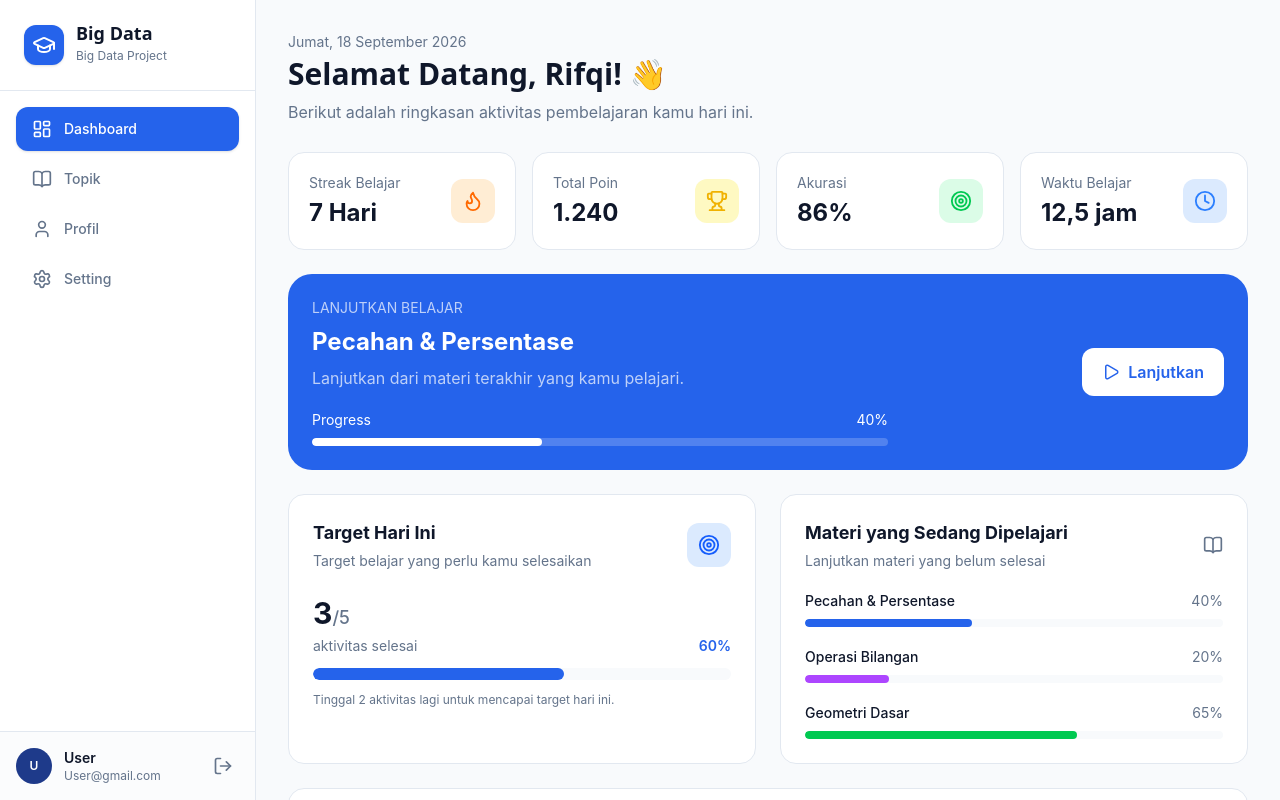
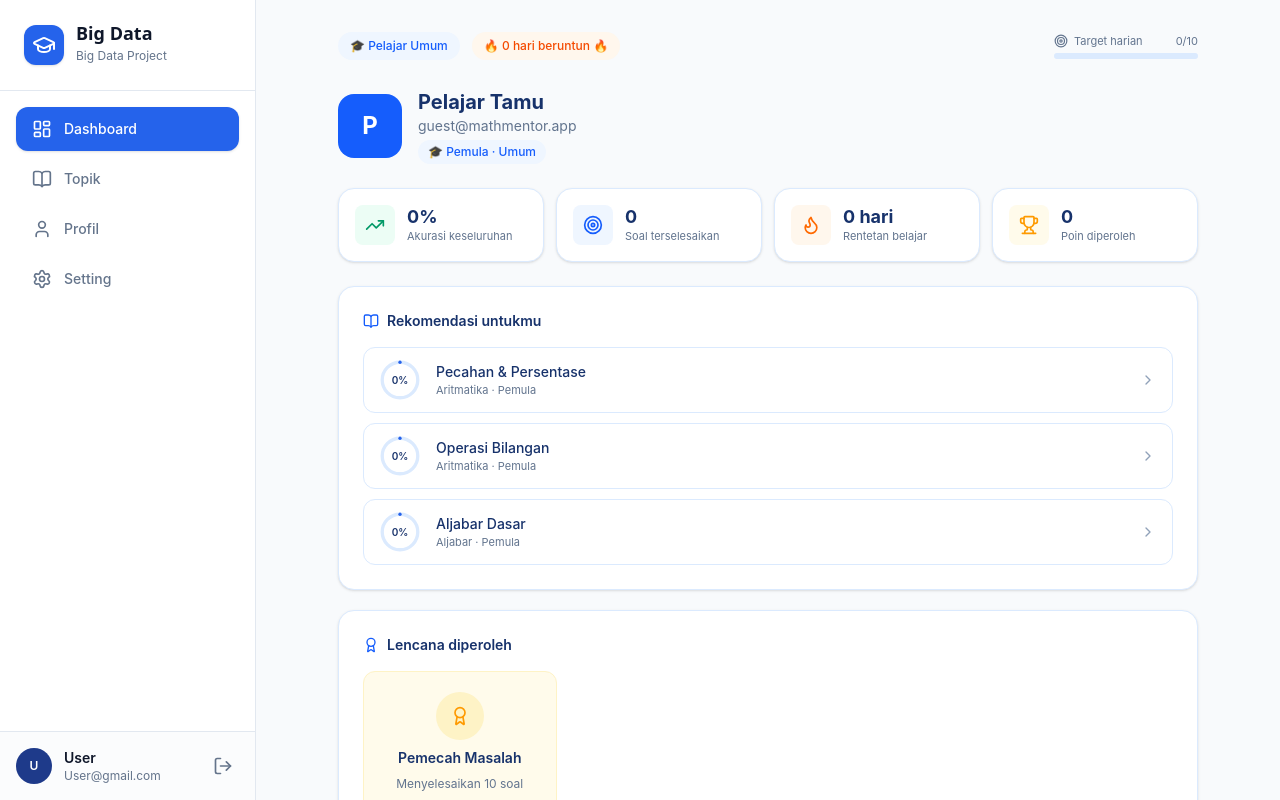
Before and after one commit to Project-Big-Data-26/Project_Nolla, a React (Vite) app in the folder frontend/: page / in a window 1280 px wide. Shown: the top 800 px of the page. Built offline with nearby package versions, Linux system fonts and the light colour scheme.

Commit message:
feat: tambah halaman personalization profile pakai Navbar dan lucide-react

```diff
--- a/frontend/package.json
+++ b/frontend/package.json
@@ -15,10 +15,10 @@
     "lucide-react": "^1.47.0",
     "react": "^19.2.8",
     "react-dom": "^19.2.8",
-    "react-router-dom": "^7.18.4",
-    "tailwindcss": "^4.3.3"
+    "react-router-dom": "^7.18.4"
   },
   "devDependencies": {
+    "@tailwindcss/postcss": "^4.3.3",
     "@types/react": "^19.2.18",
     "@types/react-dom": "^19.2.7",
     "@vitejs/plugin-react": "^6.1.1",
--- /dev/null
+++ b/frontend/postcss.config.js
@@ -0,0 +1,5 @@
+export default {
+    plugins: {
+        "@tailwindcss/postcss": {},
+    },
+}
--- a/frontend/src/App.jsx
+++ b/frontend/src/App.jsx
@@ -1,7 +1,7 @@
-import Dashboard from "./pages/Dashboard";
+import PersonalizationProfile from "./pages/PersonalizationProfile";
 
 function App() {
-  return <Dashboard />;
+  return <PersonalizationProfile />;
 }
 
 export default App;
--- /dev/null
+++ b/frontend/src/pages/PersonalizationProfile.jsx
@@ -0,0 +1,162 @@
+import Navbar from '../components/Navbar'
+import {
+    Target,
+    TrendingUp,
+    Flame,
+    Trophy,
+    Award,
+    ChevronRight,
+    BookOpen,
+} from 'lucide-react'
+
+const user = {
+    name: 'Pelajar Tamu',
+    email: 'guest@mathmentor.app',
+    level: 'Pemula',
+    track: 'Umum',
+}
+
+const stats = [
+    { label: 'Akurasi keseluruhan', value: '0%', icon: TrendingUp, tint: 'text-emerald-600 bg-emerald-50' },
+    { label: 'Soal terselesaikan', value: '0', icon: Target, tint: 'text-blue-600 bg-blue-50' },
+    { label: 'Rentetan belajar', value: '0 hari', icon: Flame, tint: 'text-orange-500 bg-orange-50' },
+    { label: 'Poin diperoleh', value: '0', icon: Trophy, tint: 'text-amber-500 bg-amber-50' },
+]
+
+const recommendations = [
+    { title: 'Pecahan & Persentase', category: 'Aritmatika · Pemula', progress: 0 },
+    { title: 'Operasi Bilangan', category: 'Aritmatika · Pemula', progress: 0 },
+    { title: 'Aljabar Dasar', category: 'Aljabar · Pemula', progress: 0 },
+]
+
+const badges = [
+    { title: 'Pemecah Masalah', description: 'Menyelesaikan 10 soal' },
+]
+
+export default function PersonalizationProfile() {
+    return (
+        <div className="flex min-h-screen bg-neutral-bg">
+            <Navbar />
+
+            <main className="flex-1 overflow-y-auto p-4 sm:p-6 lg:p-8">
+                <div className="mx-auto w-full max-w-[860px]">
+
+                    <div className="mb-7 flex flex-wrap items-center justify-between gap-4">
+                        <div className="flex items-center gap-3">
+                            <span className="flex items-center gap-1.5 rounded-full bg-blue-50 px-3 py-1.5 text-xs font-medium text-blue-600">
+                                🎓 Pelajar {user.track}
+                            </span>
+                            <span className="rounded-full bg-orange-50 px-3 py-1.5 text-xs font-medium text-orange-600">
+                                🔥 0 hari beruntun 🔥
+                            </span>
+                        </div>
+
+                        <div className="w-36">
+                            <div className="mb-1 flex items-center justify-between text-[11px] text-slate-500">
+                                <span className="flex items-center gap-1.5">
+                                    <Target className="h-3.5 w-3.5" />
+                                    Target harian
+                                </span>
+                                <span>0/10</span>
+                            </div>
+                            <div className="h-1.5 rounded-full bg-blue-100">
+                                <div className="h-full w-0 rounded-full bg-blue-500" />
+                            </div>
+                        </div>
+                    </div>
+
+                    <div className="mb-6 flex items-center gap-4">
+                        <div className="flex h-16 w-16 shrink-0 items-center justify-center rounded-2xl bg-blue-600 text-2xl font-bold text-white">
+                            {user.name.charAt(0)}
+                        </div>
+                        <div>
+                            <h2 className="text-xl font-bold text-[#17326b]">{user.name}</h2>
+                            <p className="text-sm text-slate-500">{user.email}</p>
+                            <span className="mt-1 inline-flex items-center gap-1 rounded-full bg-blue-50 px-2.5 py-1 text-xs font-medium text-blue-600">
+                                🎓 {user.level} · {user.track}
+                            </span>
+                        </div>
+                    </div>
+
+                    <div className="mb-6 grid grid-cols-2 gap-3 lg:grid-cols-4">
+                        {stats.map(({ label, value, icon: Icon, tint }) => (
+                            <div key={label} className="flex items-center gap-3 rounded-2xl border border-blue-100 bg-white p-4 shadow-sm">
+                                <div className={`flex h-10 w-10 shrink-0 items-center justify-center rounded-lg ${tint}`}>
+                                    <Icon className="h-5 w-5" />
+                                </div>
+                                <div>
+                                    <p className="text-lg font-bold leading-tight text-[#17326b]">{value}</p>
+                                    <p className="text-[11px] text-slate-500">{label}</p>
+                                </div>
+                            </div>
+                        ))}
+                    </div>
+
+                    <section className="mb-5 rounded-2xl border border-blue-100 bg-white p-5 shadow-sm sm:p-6">
+                        <div className="mb-4 flex items-center gap-2">
+                            <span className="text-blue-600"><BookOpen className="h-4 w-4" /></span>
+                            <h3 className="text-sm font-semibold text-[#17326b]">Rekomendasi untukmu</h3>
+                        </div>
+
+                        <div className="space-y-2.5">
+                            {recommendations.map(({ title, category, progress }) => (
+                                <button
+                                    key={title}
+                                    type="button"
+                                    className="flex w-full items-center gap-4 rounded-xl border border-blue-100 px-4 py-3 text-left transition hover:border-blue-300"
+                                >
+                                    <div className="relative h-10 w-10 shrink-0">
+                                        <svg className="h-10 w-10 -rotate-90" viewBox="0 0 36 36">
+                                            <circle cx="18" cy="18" r="16" fill="none" stroke="#dbeafe" strokeWidth="3" />
+                                            <circle
+                                                cx="18" cy="18" r="16" fill="none"
+                                                stroke="#2563eb" strokeWidth="3"
+                                                strokeDasharray={`${progress}, 100`}
+                                                strokeLinecap="round"
+                                            />
+                                        </svg>
+                                        <span className="absolute inset-0 flex items-center justify-center text-[10px] font-semibold text-[#17326b]">
+                                            {progress}%
+                                        </span>
+                                    </div>
+
+                                    <div className="min-w-0 flex-1">
+                                        <p className="truncate text-sm font-medium text-[#17326b]">{title}</p>
+                                        <p className="text-[11px] text-slate-500">{category}</p>
+                                    </div>
+
+                                    <span className="shrink-0 text-slate-400">
+                                        <ChevronRight className="h-4 w-4" />
+                                    </span>
+                                </button>
+                            ))}
+                        </div>
+                    </section>
+
+                    <section className="rounded-2xl border border-blue-100 bg-white p-5 shadow-sm sm:p-6">
+                        <div className="mb-4 flex items-center gap-2">
+                            <span className="text-blue-600"><Award className="h-4 w-4" /></span>
+                            <h3 className="text-sm font-semibold text-[#17326b]">Lencana diperoleh</h3>
+                        </div>
+
+                        <div className="grid grid-cols-2 gap-3 sm:grid-cols-3 lg:grid-cols-4">
+                            {badges.map(({ title, description }) => (
+                                <div
+                                    key={title}
+                                    className="flex flex-col items-center gap-2 rounded-xl border border-amber-100 bg-amber-50 p-5 text-center"
+                                >
+                                    <div className="flex h-12 w-12 items-center justify-center rounded-full bg-amber-100 text-amber-500">
+                                        <Award className="h-5 w-5" />
+                                    </div>
+                                    <p className="text-sm font-semibold text-[#17326b]">{title}</p>
+                                    <p className="text-xs text-slate-500">{description}</p>
+                                </div>
+                            ))}
+                        </div>
+                    </section>
+
+                </div>
+            </main>
+        </div>
+    )
+}
```
Also changed, not shown: 1 other file (tests, documents, lock files or other folders).
